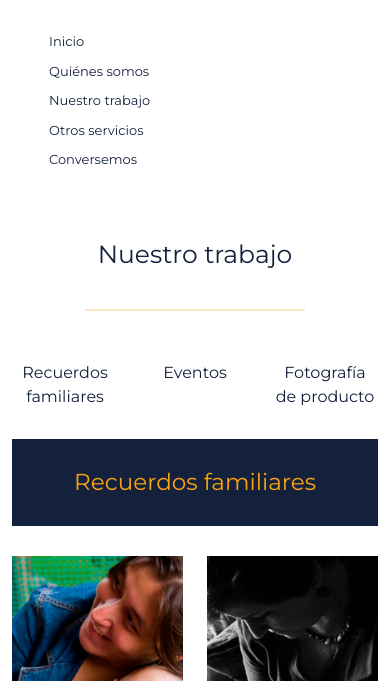
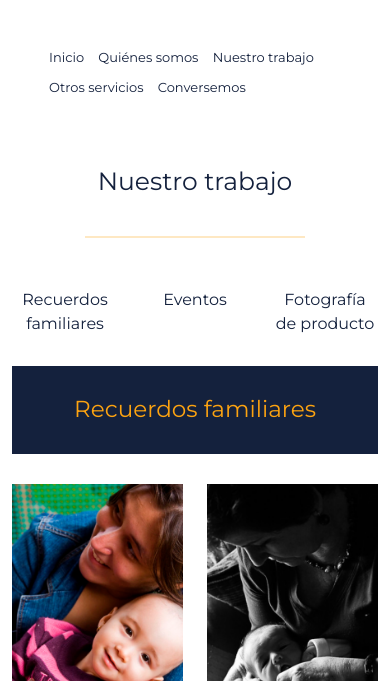
Before and after one commit to CVasquezM/forever_fotografia, a plain HTML site: page pages/nuestro-trabajo.html in a window 390 px wide. Shown: the part 163-844 px from the top of the page. Drawn offline with Linux system fonts and the light colour scheme; a web font is replaced by a local one.

Commit message:
responsive_cabezotes_ok

```diff
--- a/pages/nuestro-trabajo.html
+++ b/pages/nuestro-trabajo.html
@@ -28,7 +28,7 @@
                     </div>
 
             <!-- Menú de navegación -->
-                    <div class="col-6">
+                    <div class="col mt-3">
                         <nav class="col col-xl-mt-5 menu">
                             <ul>
                             <li class="menu__item"><a href="../index.html">Inicio</a></li>
```
